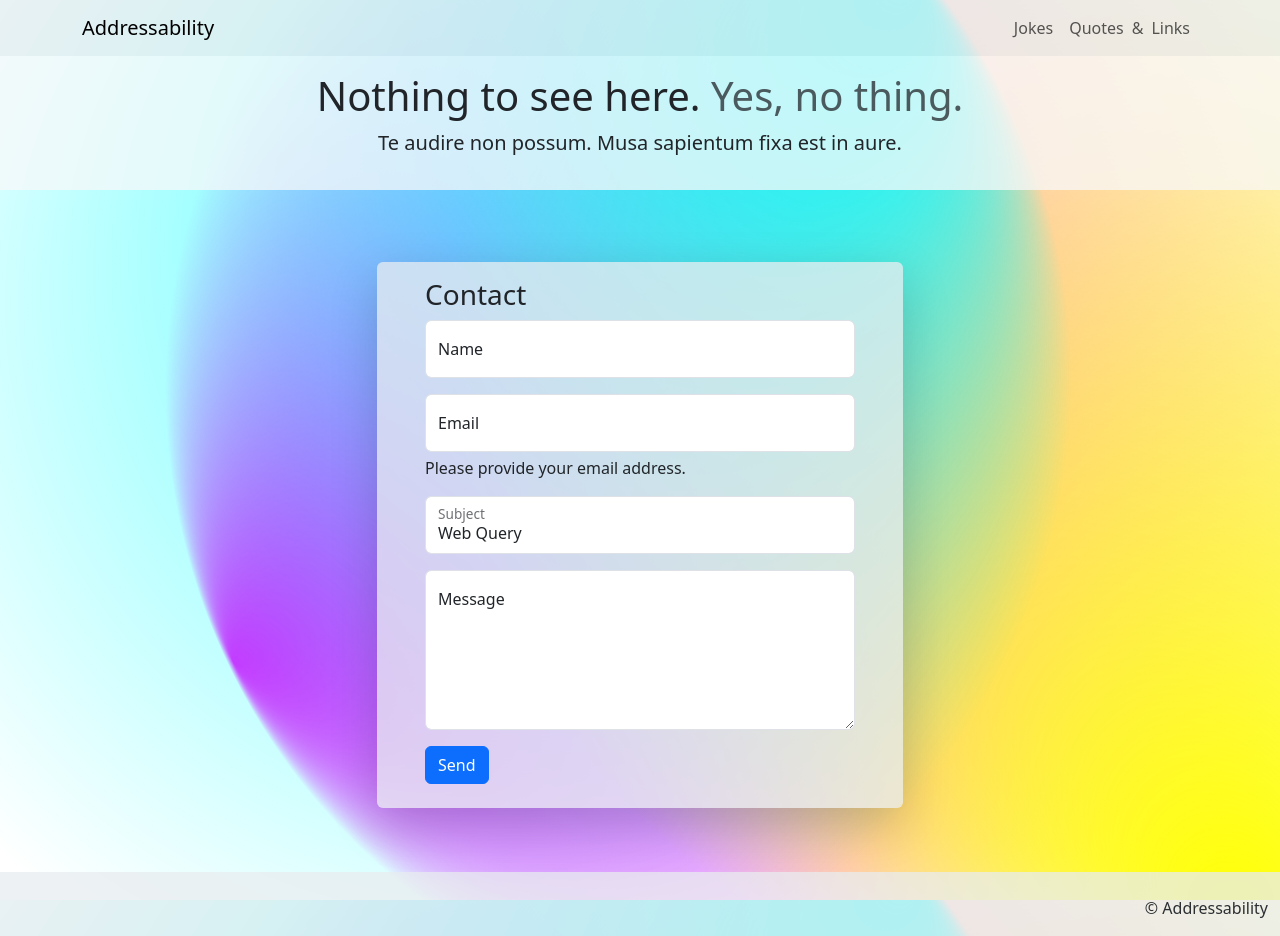
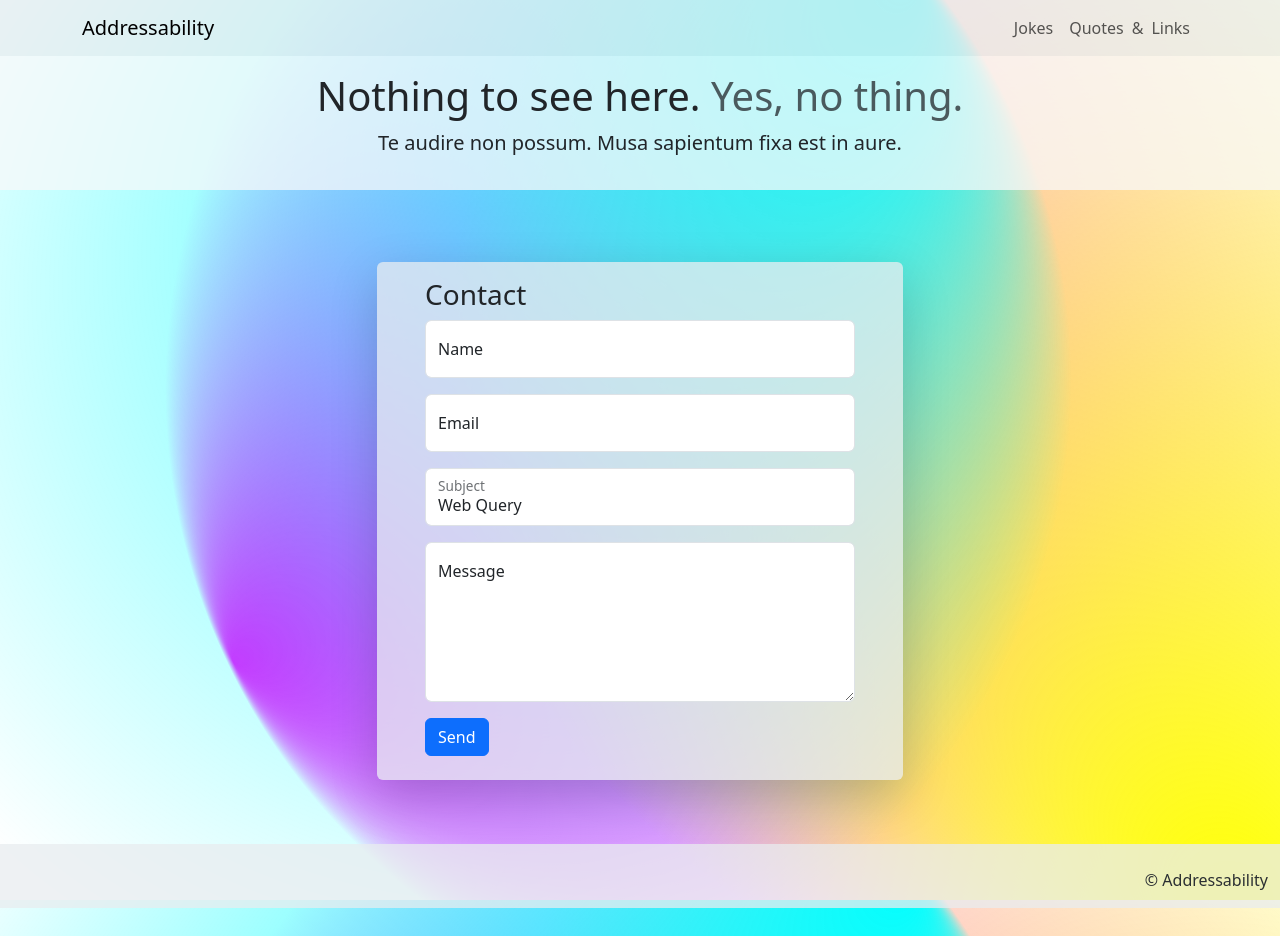
Before and after one commit to raz0x/addressability, a Jekyll site: the page built from index.html, in a window 1280 px wide. Built offline with Jekyll 4.4.1, drawn with Linux system fonts in a browser that asks for light colours.

Commit message:
Update contact.html

```diff
--- a/_includes/contact.html
+++ b/_includes/contact.html
@@ -4,27 +4,26 @@
     <div class="form-floating mb-3">
         <input type="text" id="contactName" class="form-control" name="name" placeholder="Name" required />
         <label class="form-label" for="contactName">Name</label>
-        <div class="empty-feedback invalid-feedback text-red-400 text-sm mt-1"> Please provide name. </div>
+        <div class="invalid-feedback"> Please provide name. </div>
     </div>
     <!-- Email input -->
     <div class="form-floating mb-3">
         <input type="email" id="contactEmail" class="form-control" name="email" placeholder="Email" required/>
         <label class="form-label" for="contactEmail">Email</label>
-        <div class="empty-feedback text-red-400 text-sm mt-1"> Please provide your email address. </div>
-        <div class="invalid-feedback text-red-400 text-sm mt-1"> Please provide a valid email address. </div>
+        <div class="invalid-feedback"> Please provide a valid email address. </div>
 
     </div>
     <!-- Subject input -->
     <div class="form-floating mb-3">
         <input type="text" id="contactSubject" class="form-control" name="subject" placeholder="Subject" value="Web Query" required />
         <label class="form-label" for="contactSubject">Subject</label>
-        <div class="empty-feedback invalid-feedback text-red-400 text-sm mt-1"> Please enter your subject. </div>
+        <div class="invalid-feedback"> Please enter your subject. </div>
     </div>
     <!-- Message input -->
     <div class="form-floating mb-3">
         <textarea class="form-control" id="contactMessage" name="message" placeholder="Message" style="height: 10rem" required></textarea>
         <label class="form-label" for="contactMessage">Message</label>
-        <div class="empty-feedback invalid-feedback text-red-400 text-sm mt-1"> Please enter your message. </div>
+        <div class="invalid-feedback"> Please enter your message. </div>
     </div>
     <input type="checkbox" name="botcheck" class="hidden" style="display: none;">
     <input type="hidden" name="redirect" value="https://web3forms.com/success">
```
Also changed, not shown: other parts of _includes/contact.html (+0 -13 lines).
